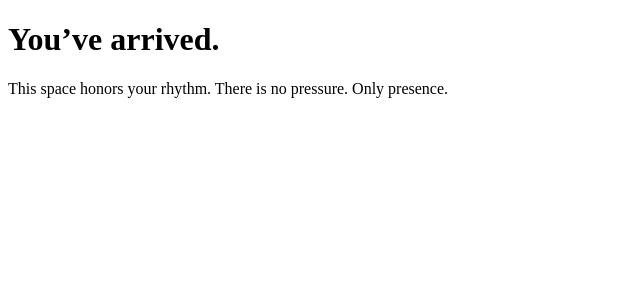
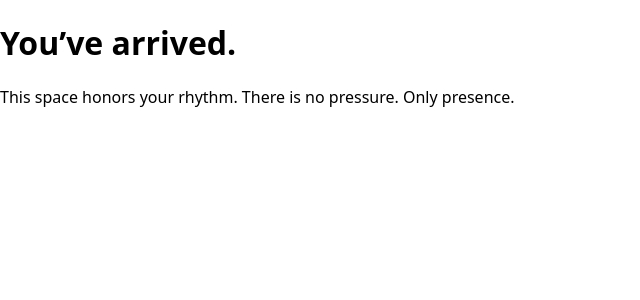
Before and after one commit to tribelocus/tribelocus-core, a Next.js app: page / in a window 1280 px wide. Shown: the top 300 px of the page, without its empty margins (0-640 px from the left). Built offline with nearby package versions, Linux system fonts and the light colour scheme.

Commit message:
Add required layout and styles for App Router

```diff
--- /dev/null
+++ b/app/globals.css
@@ -0,0 +1,5 @@
+body {
+  margin: 0;
+  padding: 0;
+  font-family: system-ui, sans-serif;
+}
--- a/app/layout.tsx
+++ b/app/layout.tsx
@@ -1,6 +1,19 @@
-export default function RootLayout({ children }: { children: React.ReactNode }) {
+// app/layout.tsx
+import './globals.css';
+import type { Metadata } from 'next';
+
+export const metadata: Metadata = {
+  title: 'TribeLocus',
+  description: 'Human-centered space for reflection and rhythm',
+};
+
+export default function RootLayout({
+  children,
+}: {
+  children: React.ReactNode;
+}) {
   return (
-    <html>
+    <html lang="en">
       <body>{children}</body>
     </html>
   );
```
